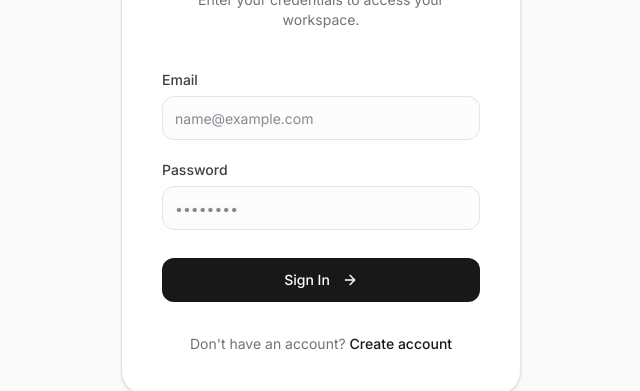
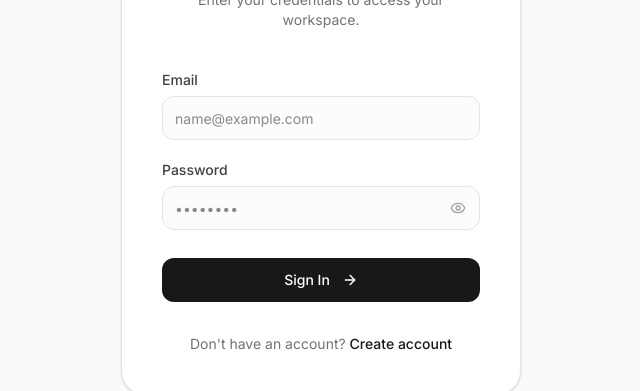
Before and after one commit to HansanaSandakelum/stock-manager, a Next.js app: page /login in a window 1280 px wide. Shown: the part 286-677 px from the top of the page, without its empty margins (319-959 px from the left). Built offline with nearby package versions, Linux system fonts and the light colour scheme.

Commit message:
feat: implement core UI components, authentication pages, sidebar layout, and theme provider system

```diff
--- a/app/(auth)/login/page.tsx
+++ b/app/(auth)/login/page.tsx
@@ -21,8 +21,12 @@ export default function LoginPage() {
       password: '',
     },
     validationSchema: Yup.object({
-      email: Yup.string().email('Invalid email address').required('Email is required'),
-      password: Yup.string().required('Password is required'),
+      email: Yup.string()
+        .email('Please enter a valid email address')
+        .required('Email address is required'),
+      password: Yup.string()
+        .min(6, 'Password must be at least 6 characters')
+        .required('Password is required'),
     }),
     onSubmit: async (values) => {
       setLoading(true);
--- a/app/(auth)/register/page.tsx
+++ b/app/(auth)/register/page.tsx
@@ -21,9 +21,18 @@ export default function RegisterPage() {
       password: '',
     },
     validationSchema: Yup.object({
-      name: Yup.string().required('Full name is required'),
-      email: Yup.string().email('Invalid email address').required('Email is required'),
-      password: Yup.string().min(6, 'Password must be at least 6 characters').required('Password is required'),
+      name: Yup.string()
+        .min(3, 'Name must be at least 3 characters')
+        .max(50, 'Name must be at most 50 characters')
+        .required('Full name is required'),
+      email: Yup.string()
+        .email('Please enter a valid email address')
+        .required('Email address is required'),
+      password: Yup.string()
+        .min(6, 'Password must be at least 6 characters')
+        .matches(/[A-Za-z]/, 'Password must contain at least one letter')
+        .matches(/[0-9]/, 'Password must contain at least one number')
+        .required('Password is required'),
     }),
     onSubmit: async (values) => {
       setLoading(true);
--- a/app/Providers.tsx
+++ b/app/Providers.tsx
@@ -1,7 +1,14 @@
 'use client';
 
 import { SessionProvider } from 'next-auth/react';
+import { ThemeProvider } from '@/components/ThemeProvider';
 
 export default function Providers({ children }: { children: React.ReactNode }) {
-  return <SessionProvider>{children}</SessionProvider>;
+  return (
+    <SessionProvider>
+      <ThemeProvider>
+        {children}
+      </ThemeProvider>
+    </SessionProvider>
+  );
 }
--- a/app/globals.css
+++ b/app/globals.css
@@ -1,4 +1,6 @@
 @import "tailwindcss";
+
+@custom-variant dark (&:where(.dark, .dark *));
 
 @theme {
   --color-primary-50: #eff6ff;
@@ -18,6 +20,6 @@
 
 @layer base {
   body {
-    @apply bg-[#F9FAFB] text-gray-900 font-sans antialiased;
+    @apply bg-[#F9FAFB] text-zinc-900 font-sans antialiased dark:bg-zinc-950 dark:text-zinc-50;
   }
 }
--- /dev/null
+++ b/components/ThemeProvider.tsx
@@ -0,0 +1,56 @@
+'use client';
+
+import React, { createContext, useContext, useEffect, useState } from 'react';
+
+type Theme = 'light' | 'dark';
+
+interface ThemeContextType {
+  theme: Theme;
+  toggleTheme: () => void;
+}
+
+const ThemeContext = createContext<ThemeContextType | undefined>(undefined);
+
+export function ThemeProvider({ children }: { children: React.ReactNode }) {
+  const [theme, setTheme] = useState<Theme>('light');
+
+  useEffect(() => {
+    const savedTheme = localStorage.getItem('theme') as Theme | null;
+    if (savedTheme) {
+      setTheme(savedTheme);
+      if (savedTheme === 'dark') {
+        document.documentElement.classList.add('dark');
+      } else {
+        document.documentElement.classList.remove('dark');
+      }
+    } else if (window.matchMedia('(prefers-color-scheme: dark)').matches) {
+      setTheme('dark');
+      document.documentElement.classList.add('dark');
+    }
+  }, []);
+
+  const toggleTheme = () => {
+    const nextTheme = theme === 'light' ? 'dark' : 'light';
+    setTheme(nextTheme);
+    localStorage.setItem('theme', nextTheme);
+    if (nextTheme === 'dark') {
+      document.documentElement.classList.add('dark');
+    } else {
+      document.documentElement.classList.remove('dark');
+    }
+  };
+
+  return (
+    <ThemeContext.Provider value={{ theme, toggleTheme }}>
+      {children}
+    </ThemeContext.Provider>
+  );
+}
+
+export function useTheme() {
+  const context = useContext(ThemeContext);
+  if (context === undefined) {
+    throw new Error('useTheme must be used within a ThemeProvider');
+  }
+  return context;
+}
--- a/components/dashboard/StockChart.tsx
+++ b/components/dashboard/StockChart.tsx
@@ -3,6 +3,7 @@
 import React from 'react';
 import { ResponsiveContainer, BarChart, Bar, XAxis, YAxis, CartesianGrid, Tooltip, Legend } from 'recharts';
 import { Card } from '@/components/ui/Card';
+import { useTheme } from '@/components/ThemeProvider';
 
 interface StockChartProps {
   data: Array<{
@@ -13,22 +14,48 @@ interface StockChartProps {
 }
 
 export function StockChart({ data }: StockChartProps) {
+  const { theme } = useTheme();
+
+  const isDark = theme === 'dark';
+
+  const gridColor = isDark ? '#27272a' : '#E5E7EB';
+  const axisColor = isDark ? '#a1a1aa' : '#71717a';
+  const barInColor = isDark ? '#f4f4f5' : '#18181b';
+  const barOutColor = '#ef4444'; // Keep red in both
+
+  const tooltipBg = isDark ? '#09090b' : '#ffffff';
+  const tooltipBorder = isDark ? '#27272a' : '#e4e4e7';
+  const tooltipTextColor = isDark ? '#fafafa' : '#18181b';
+  const cursorColor = isDark ? '#18181b' : '#f4f4f5';
+
   return (
     <Card className="h-[400px] flex flex-col">
       <h3 className="text-lg font-semibold text-zinc-900 dark:text-zinc-100 mb-6">Stock Movement (Last 7 Days)</h3>
       <div className="flex-1 min-h-0">
         <ResponsiveContainer width="100%" height="100%">
           <BarChart data={data} margin={{ top: 10, right: 10, left: -20, bottom: 0 }}>
-            <CartesianGrid strokeDasharray="3 3" vertical={false} stroke="#E5E7EB" className="dark:opacity-20" />
-            <XAxis dataKey="date" axisLine={false} tickLine={false} tick={{ fill: '#71717a', fontSize: 12 }} dy={10} />
-            <YAxis axisLine={false} tickLine={false} tick={{ fill: '#71717a', fontSize: 12 }} />
+            <CartesianGrid strokeDasharray="3 3" vertical={false} stroke={gridColor} />
+            <XAxis dataKey="date" axisLine={false} tickLine={false} tick={{ fill: axisColor, fontSize: 12 }} dy={10} />
+            <YAxis axisLine={false} tickLine={false} tick={{ fill: axisColor, fontSize: 12 }} />
             <Tooltip
-              contentStyle={{ borderRadius: '12px', border: '1px solid #e4e4e7', boxShadow: '0 4px 6px -1px rgb(0 0 0 / 0.1)', background: '#fff' }}
-              cursor={{ fill: '#f4f4f5' }}
+              contentStyle={{
+                borderRadius: '12px',
+                border: `1px solid ${tooltipBorder}`,
+                boxShadow: '0 4px 6px -1px rgb(0 0 0 / 0.1)',
+                background: tooltipBg,
+                color: tooltipTextColor
+              }}
+              itemStyle={{ color: tooltipTextColor }}
+              labelStyle={{ color: axisColor }}
+              cursor={{ fill: cursorColor }}
             />
-            <Legend iconType="circle" wrapperStyle={{ paddingTop: '20px' }} />
-            <Bar dataKey="in" name="Stock In" fill="#18181b" radius={[4, 4, 0, 0]} maxBarSize={40} />
-            <Bar dataKey="out" name="Stock Out" fill="#ef4444" radius={[4, 4, 0, 0]} maxBarSize={40} />
+            <Legend
+              iconType="circle"
+              wrapperStyle={{ paddingTop: '20px' }}
+              formatter={(value) => <span className="text-sm font-medium text-zinc-600 dark:text-zinc-400">{value}</span>}
+            />
+            <Bar dataKey="in" name="Stock In" fill={barInColor} radius={[4, 4, 0, 0]} maxBarSize={40} />
+            <Bar dataKey="out" name="Stock Out" fill={barOutColor} radius={[4, 4, 0, 0]} maxBarSize={40} />
           </BarChart>
         </ResponsiveContainer>
       </div>
--- a/components/layout/Sidebar.tsx
+++ b/components/layout/Sidebar.tsx
@@ -12,8 +12,11 @@ import {
   FileText,
   LogOut,
   Menu,
-  X
+  X,
+  Sun,
+  Moon
 } from 'lucide-react';
+import { useTheme } from '@/components/ThemeProvider';
 
 const navigation = [
   { name: 'Dashboard', href: '/', icon: LayoutDashboard },
@@ -97,6 +100,7 @@ export function Sidebar({ mobileOpen, setMobileOpen }: { mobileOpen: boolean, se
 
 export function Topbar({ setMobileOpen }: { setMobileOpen: (v: boolean) => void }) {
   const pathname = usePathname();
+  const { theme, toggleTheme } = useTheme();
 
   // Create title from pathname
   const title = pathname === '/'
@@ -114,6 +118,18 @@ export function Topbar({ setMobileOpen }: { setMobileOpen: (v: boolean) => void
         </button>
         <h1 className="text-xl font-semibold text-zinc-900 dark:text-zinc-100">{title}</h1>
       </div>
+
+      <button
+        onClick={toggleTheme}
+        className="p-2 text-zinc-500 dark:text-zinc-400 hover:text-zinc-900 dark:hover:text-zinc-100 hover:bg-zinc-100 dark:hover:bg-zinc-800 rounded-xl transition-all active:scale-95"
+        aria-label="Toggle dark mode"
+      >
+        {theme === 'dark' ? (
+          <Sun className="w-5 h-5" />
+        ) : (
+          <Moon className="w-5 h-5" />
+        )}
+      </button>
     </header>
   );
 }
--- a/components/ui/Input.tsx
+++ b/components/ui/Input.tsx
@@ -1,4 +1,5 @@
-import React from 'react';
+import React, { useState } from 'react';
+import { Eye, EyeOff } from 'lucide-react';
 
 interface InputProps extends React.InputHTMLAttributes<HTMLInputElement> {
   label?: string;
@@ -6,17 +7,38 @@ interface InputProps extends React.InputHTMLAttributes<HTMLInputElement> {
 }
 
 export const Input = React.forwardRef<HTMLInputElement, InputProps>(
-  ({ label, error, className = '', ...props }, ref) => {
+  ({ label, error, type, className = '', ...props }, ref) => {
+    const [showPassword, setShowPassword] = useState(false);
+
+    const isPassword = type === 'password';
+    const inputType = isPassword ? (showPassword ? 'text' : 'password') : type;
+
     return (
       <div className="flex flex-col gap-1.5 w-full">
         {label && <label className="text-sm font-medium text-zinc-700 dark:text-zinc-300">{label}</label>}
+        <div className="relative w-full">
           <input
             ref={ref}
-          className={`px-3 py-2 bg-white dark:bg-zinc-900 border rounded-xl text-sm transition-all focus:outline-none focus:ring-2 focus:ring-zinc-900 dark:focus:ring-zinc-100 disabled:opacity-50 ${
+            type={inputType}
+            className={`w-full px-3 py-2 pr-10 bg-white dark:bg-zinc-900 border rounded-xl text-sm transition-all focus:outline-none focus:ring-2 focus:ring-zinc-900 dark:focus:ring-zinc-100 disabled:opacity-50 ${
               error ? 'border-red-500 focus:ring-red-500' : 'border-zinc-200 dark:border-zinc-800'
             } ${className}`}
             {...props}
           />
+          {isPassword && (
+            <button
+              type="button"
+              onClick={() => setShowPassword(!showPassword)}
+              className="absolute right-3 top-1/2 -translate-y-1/2 text-zinc-400 hover:text-zinc-600 dark:hover:text-zinc-300 transition-colors p-0.5 rounded-lg focus:outline-none"
+            >
+              {showPassword ? (
+                <EyeOff className="w-4 h-4" />
+              ) : (
+                <Eye className="w-4 h-4" />
+              )}
+            </button>
+          )}
+        </div>
         {error && <span className="text-xs text-red-500 mt-0.5">{error}</span>}
       </div>
     );
--- a/components/ui/Skeleton.tsx
+++ b/components/ui/Skeleton.tsx
@@ -2,6 +2,6 @@ import React from 'react';
 
 export function Skeleton({ className = '' }: { className?: string }) {
   return (
-    <div className={`animate-pulse bg-gray-200 rounded-md ${className}`} />
+    <div className={`animate-pulse bg-zinc-200 dark:bg-zinc-800 rounded-md ${className}`} />
   );
 }
```
Lines whose indentation alone changed are shown as unchanged.
